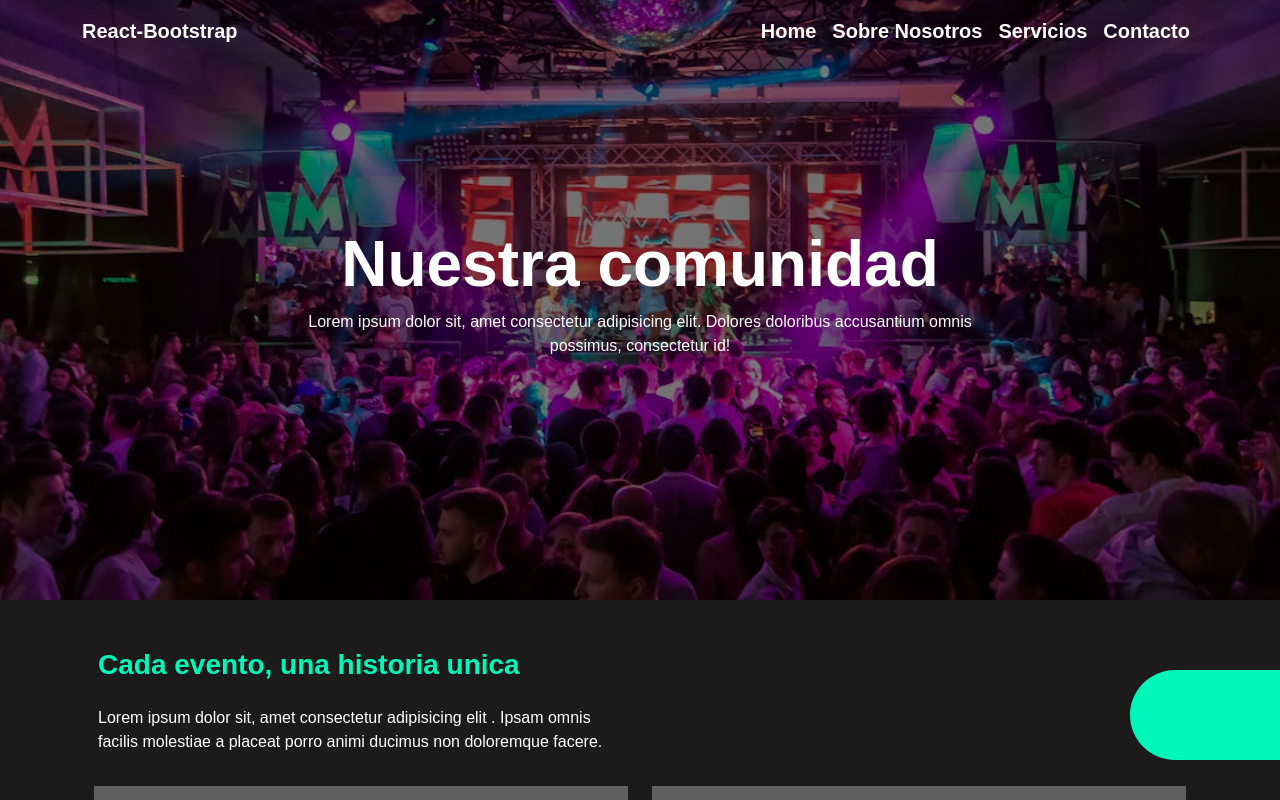
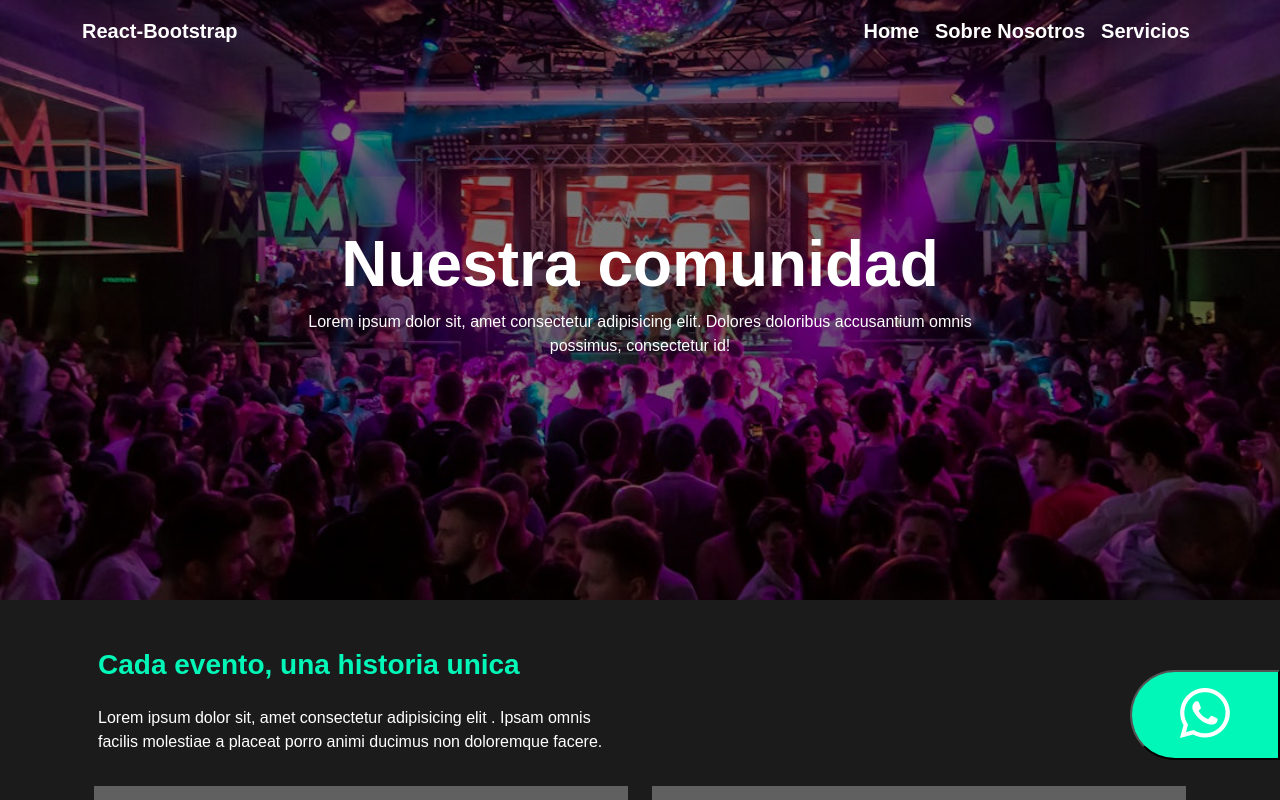
Before and after one commit to javieruncos/magic-films, a React app: page / in a window 1280 px wide. Shown: the top 800 px of the page. Built offline with nearby package versions, Linux system fonts and the light colour scheme; grey boxes are pictures that could not be loaded; the HTML template or start-up script is replaced by a standard one.

Commit message:
agregamos icono de contacto

```diff
--- a/package.json
+++ b/package.json
@@ -12,6 +12,7 @@
   "dependencies": {
     "aos": "^2.3.4",
     "bootstrap": "^5.3.3",
+    "bootstrap-icons": "^1.11.3",
     "react": "^18.3.1",
     "react-bootstrap": "^2.10.4",
     "react-dom": "^18.3.1",
--- a/src/App.css
+++ b/src/App.css
@@ -24,7 +24,11 @@
     border-top-left-radius: 50px;
     border-bottom-left-radius: 50px;
     background-color: #01f7b8;
+    font-size: 50px;
+    color: white;
 }
+
+
 
 
 @media screen and (max-width: 599px) {
--- a/src/App.jsx
+++ b/src/App.jsx
@@ -1,5 +1,6 @@
 import './App.css'
 import "bootstrap/dist/css/bootstrap.min.css"
+import "bootstrap-icons/font/bootstrap-icons.css"
 import Inicio from './components/view/Inicio'
 import Menu from './common/Menu'
 
--- a/src/common/Menu.jsx
+++ b/src/common/Menu.jsx
@@ -13,7 +13,6 @@ const Menu = () => {
                             <Nav.Link href="#home" className="link-menu">Home</Nav.Link>
                             <Nav.Link href="#link" className="link-menu">Sobre Nosotros</Nav.Link>
                             <Nav.Link href="#home" className="link-menu">Servicios</Nav.Link>
-                            <Nav.Link href="#link" className="link-menu">Contacto</Nav.Link>
                         </Nav>
                     </Navbar.Collapse>
                 </Container>
--- a/src/components/Ui/SobreNosotros.jsx
+++ b/src/components/Ui/SobreNosotros.jsx
@@ -6,7 +6,8 @@ const SobreNosotros = () => {
 
             <div className='sobre-nosotros' data-aos="fade-up">
                 <div className="nosotros-img">
-                    <img src="https://cdn0.casamientos.com.ar/vendor/7425/3_2/960/jpg/entrada_7_117425.jpeg" alt="" />
+                    {/* <img src="https://cdn0.casamientos.com.ar/vendor/7425/3_2/960/jpg/entrada_7_117425.jpeg" alt="" /> */}
+                    <img src="https://images.pexels.com/photos/2883160/pexels-photo-2883160.jpeg?auto=compress&cs=tinysrgb&w=1260&h=750&dpr=1" alt="" />
                 </div>
                 <div className="info-nosotros">
                     {/* <img src={fondo} alt="" /> */}
--- a/src/components/Ui/WspBtn.jsx
+++ b/src/components/Ui/WspBtn.jsx
@@ -2,9 +2,12 @@ import React from 'react';
 
 const WspBtn = () => {
     return (
-        <div className='wsp'>
+        <>
+            <button className='wsp'>
+                <i class="bi bi-whatsapp"></i>
+            </button>
+        </>
 
-        </div>
     );
 };
 
--- a/src/components/view/Inicio.jsx
+++ b/src/components/view/Inicio.jsx
@@ -1,13 +1,14 @@
 import { useEffect } from "react";
 import "../../assets/style/Inicio.css";
 import Caracteristicas from "../Ui/Caracteristicas";
-import Eventos from "../Ui/Eventos";
 import Portada from "../Ui/Portada";
 import PortadaDescripcion from "../Ui/PortadaDescripcion";
+import Eventos from "../Ui/Eventos";
 import SobreNosotros from "../Ui/SobreNosotros";
 import WspBtn from "../Ui/WspBtn";
 import Aos from "aos";
 import "aos/dist/aos.css"
+
 
 
 const Inicio = () => {
```
Also changed, not shown: 1 other file (tests, documents, lock files or other folders).
